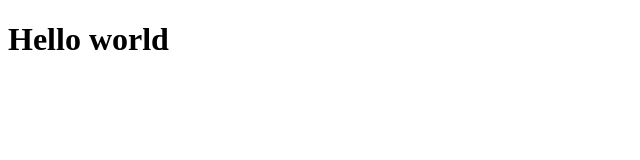
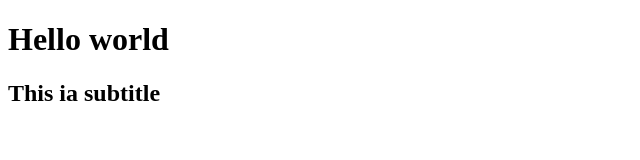
Before and after one commit to xunne899/tgc16-github-demo, a plain HTML site: page index.html in a window 1280 px wide. Shown: the whole page, without its empty margins (0-640 px from the left). Drawn offline with Linux system fonts and the light colour scheme.

Commit message:
about-us

```diff
--- a/index.html
+++ b/index.html
@@ -8,5 +8,6 @@
 </head>
 <body>
     <h1>Hello world</h1>
+    <h2>This ia subtitle </h2>
 </body>
 </html>
```
